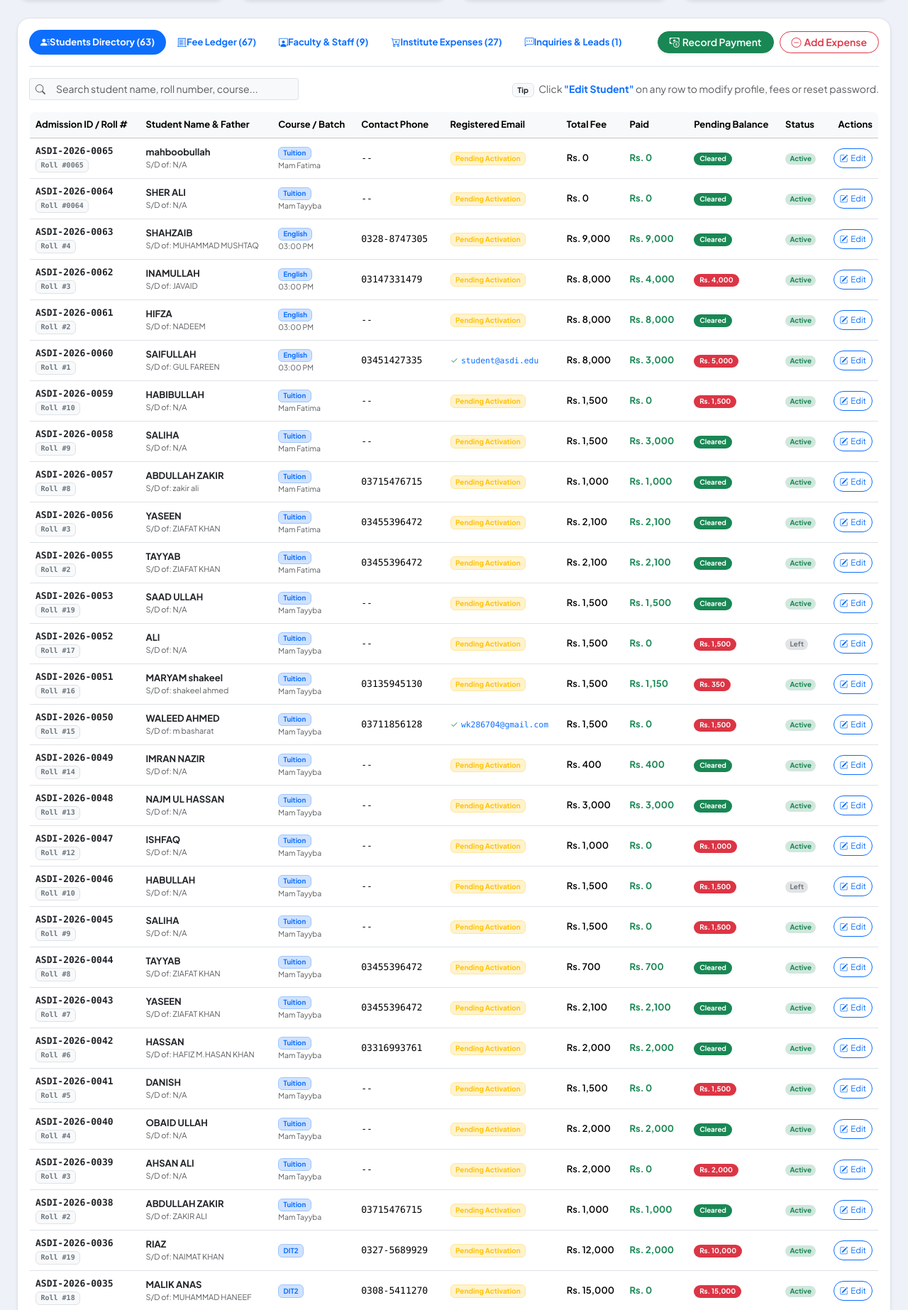
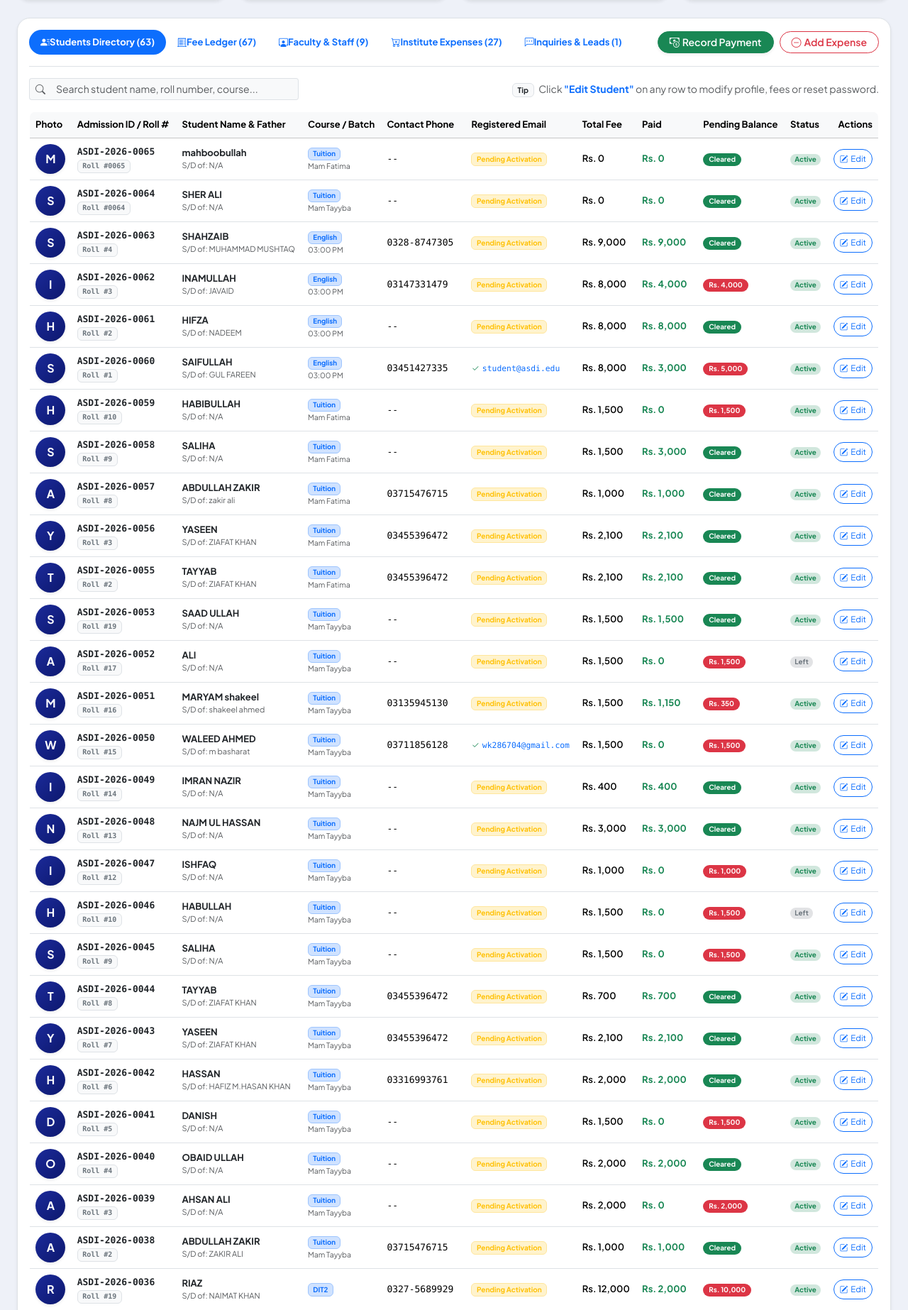
Before and after one commit to waleed903/ASIAN-SKILL-DEVELOPMENT-INSTITUDE, a Flask app: page /admin/dashboard in a window 1280 px wide. Shown: the part 353-2199 px from the top of the page at 71% size. Run offline with Flask 3, Linux system fonts and the light colour scheme; a user stored in the database is signed in; data comes from the database, SQL or seed files in the repository; tables that the repository leaves empty hold one stand-in row (values such as "Sample post").

Commit message:
Show student profile photo in admin table, edit modal, and staff dashboard

```diff
--- a/templates/admin_dashboard.html
+++ b/templates/admin_dashboard.html
@@ -162,6 +162,7 @@
           <table class="table table-hover align-middle border rounded-3 overflow-hidden" style="font-size: 13px;">
             <thead class="table-light">
               <tr class="text-secondary fw-semibold">
+                <th>Photo</th>
                 <th>Admission ID / Roll #</th>
                 <th>Student Name & Father</th>
                 <th>Course / Batch</th>
@@ -178,6 +179,21 @@
               {% for item in students %}
               {% set s = item.student %}
               <tr class="admin-student-row">
+                <td>
+                  {% if s.photo and s.photo != '' and not s.photo.startswith('/') and not s.photo.startswith('C:') %}
+                    <img src="{{ url_for('uploaded_profile', filename=s.photo) }}"
+                         alt="{{ s.name }}"
+                         class="rounded-circle shadow-sm"
+                         style="width:42px;height:42px;object-fit:cover;border:2px solid var(--navy);"
+                         title="{{ s.name }}"
+                         data-bs-toggle="tooltip">
+                  {% else %}
+                    <div class="rounded-circle d-flex align-items-center justify-content-center fw-bold shadow-sm mx-auto"
+                         style="width:42px;height:42px;background:linear-gradient(135deg,var(--navy-light),var(--navy));color:white;font-size:16px;">
+                      {{ s.name[0] | upper }}
+                    </div>
+                  {% endif %}
+                </td>
                 <td class="font-monospace fw-bold text-dark">
                   <div>{{ s.admission_no }}</div>
                   <span class="badge bg-light text-secondary border" style="font-size: 10px;">Roll #{{ s.roll_no or '--' }}</span>
@@ -709,9 +725,22 @@
   <div class="modal-dialog modal-dialog-centered modal-lg">
     <div class="modal-content border-0 shadow-lg" style="border-radius: 18px; overflow: hidden;">
       <div class="modal-header" style="background: linear-gradient(135deg, var(--navy-dark), var(--navy)); color: white;">
-        <h6 class="modal-title fw-bold">
-          <i class="bi bi-pencil-square me-2 text-warning"></i>Edit Student: {{ s.name }} ({{ s.admission_no }})
-        </h6>
+        <div class="d-flex align-items-center gap-3">
+          {% if s.photo and s.photo != '' and not s.photo.startswith('/') and not s.photo.startswith('C:') %}
+            <img src="{{ url_for('uploaded_profile', filename=s.photo) }}"
+                 alt="{{ s.name }}"
+                 class="rounded-circle shadow"
+                 style="width:48px;height:48px;object-fit:cover;border:2px solid rgba(255,255,255,0.5);">
+          {% else %}
+            <div class="rounded-circle d-flex align-items-center justify-content-center fw-bold"
+                 style="width:48px;height:48px;background:rgba(255,255,255,0.15);color:white;font-size:20px;border:2px solid rgba(255,255,255,0.4);">
+              {{ s.name[0] | upper }}
+            </div>
+          {% endif %}
+          <h6 class="modal-title fw-bold mb-0">
+            <i class="bi bi-pencil-square me-2 text-warning"></i>Edit Student: {{ s.name }} ({{ s.admission_no }})
+          </h6>
+        </div>
         <button type="button" class="btn-close btn-close-white" data-bs-dismiss="modal" aria-label="Close"></button>
       </div>
       <form method="POST" action="{{ url_for('admin_edit_student', student_id=s.id) }}">
```
Also changed, not shown: templates/staff_dashboard.html (+17 -4 lines).
